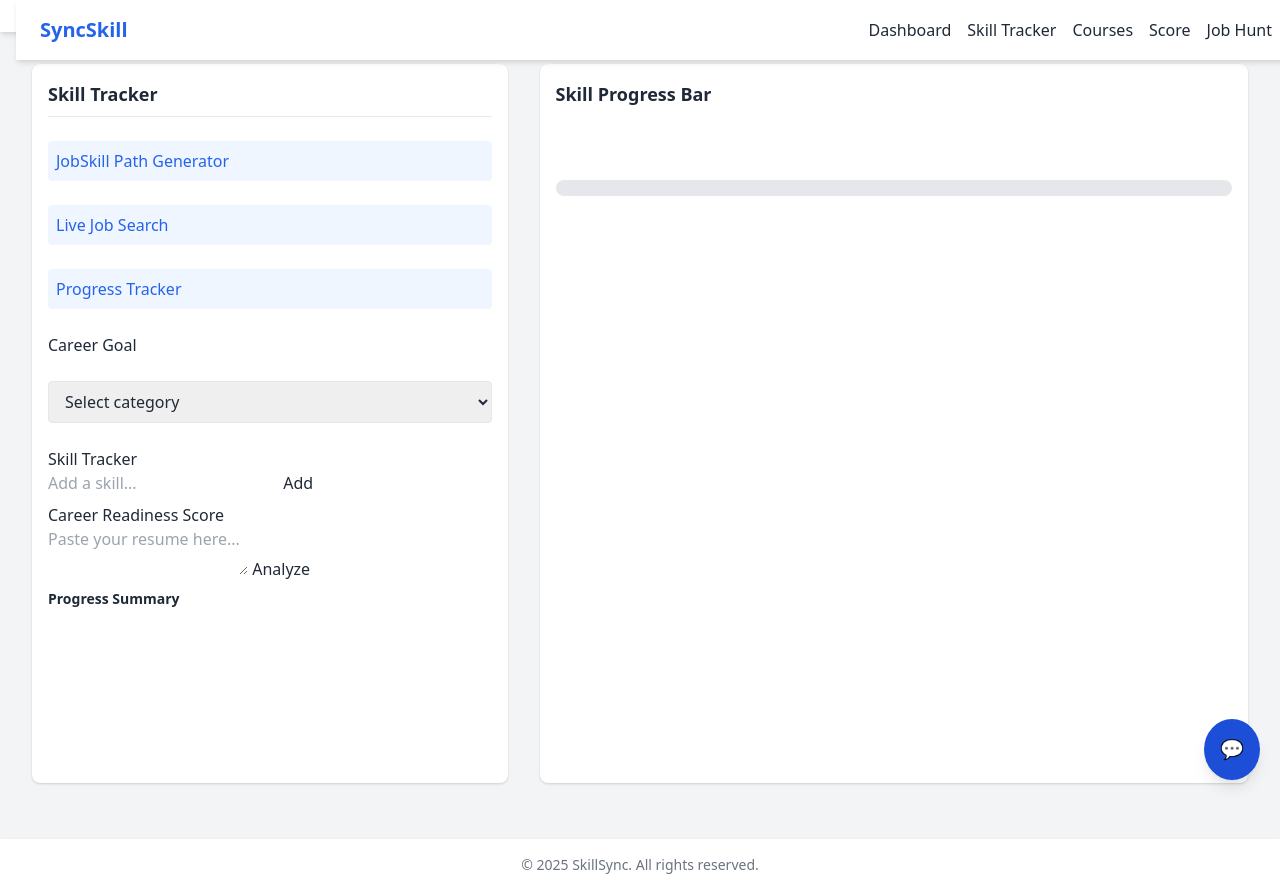
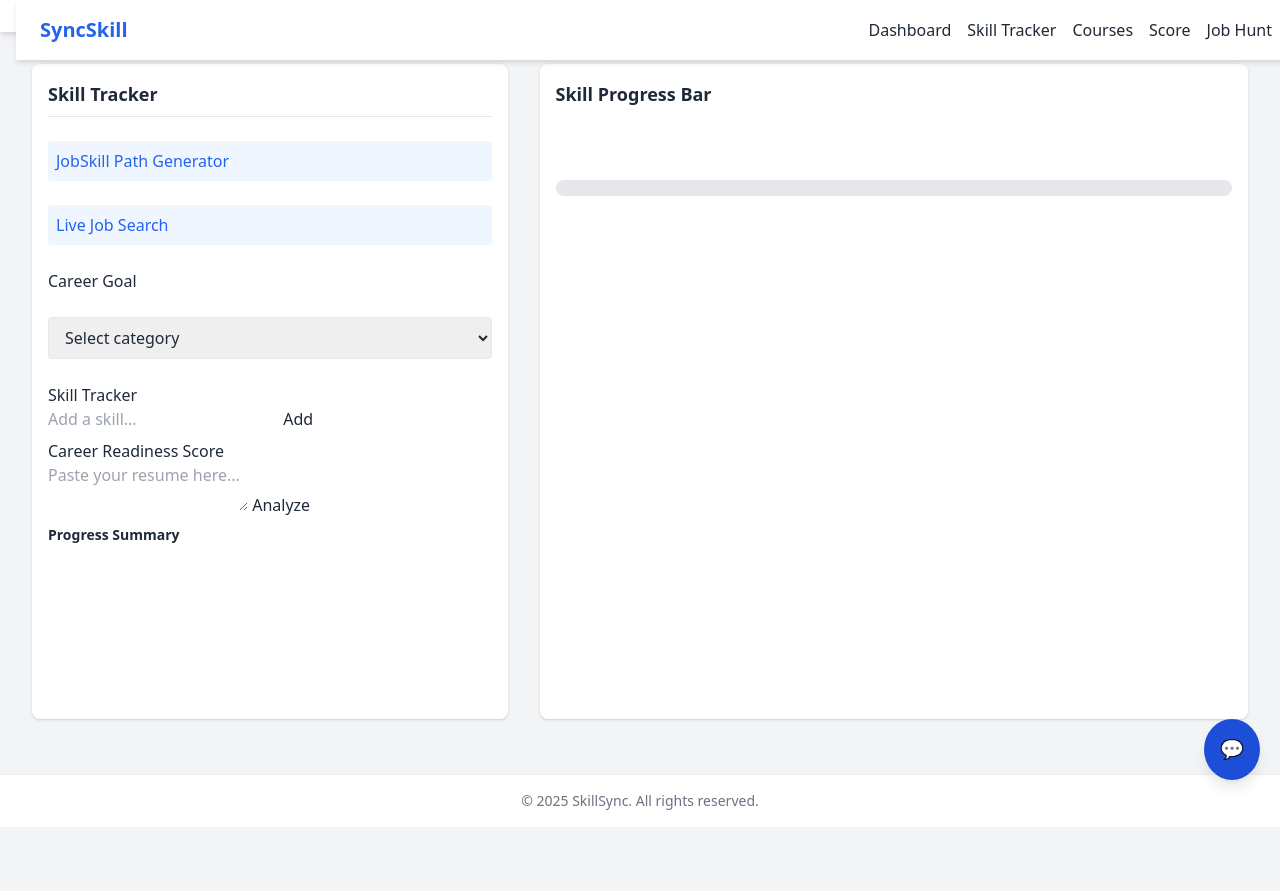
Before and after one commit to Kirucoderanger/skillsync, a website built with Vite: page src/index.html in a window 1280 px wide. After the commit the page ends 827 px from the top, so only its background shows below. Built offline with nearby package versions, Linux system fonts and the light colour scheme.

Commit message:
unnecessary link

```diff
--- a/src/index.html
+++ b/src/index.html
@@ -51,14 +51,8 @@
               >Live Job Search</a
             >
           </div>
-          <div id="progress-tracker">
-            <a
-              href="./modules/progressTracker/progressTracker.html"
-              class="block bg-blue-50 hover:bg-blue-100 p-2 rounded text-blue-600 font-medium transition"
-              >Progress Tracker</a
-            >
-          </div>
-        </div>
+
+
 
 
         <label class="block mb-2 font-medium">Career Goal</label>
@@ -66,7 +60,6 @@
       <option selected disabled>Select category</option>
       </select>
       <div id="user-skill-tracker" class="mt-4"></div>
-
         <!-- App Links -->
         <div id="app" class="space-y-2">
           <div id="skill-tracker"></div>
```
Also changed, not shown: src/modules/skillTracker/JobSkillPathGenerator.html (+1 -1 lines).
